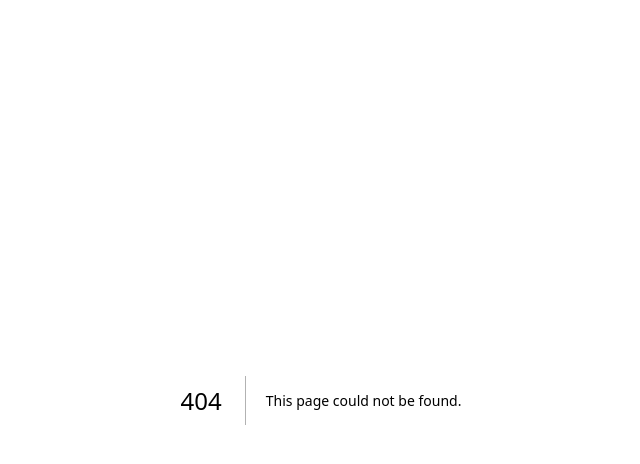
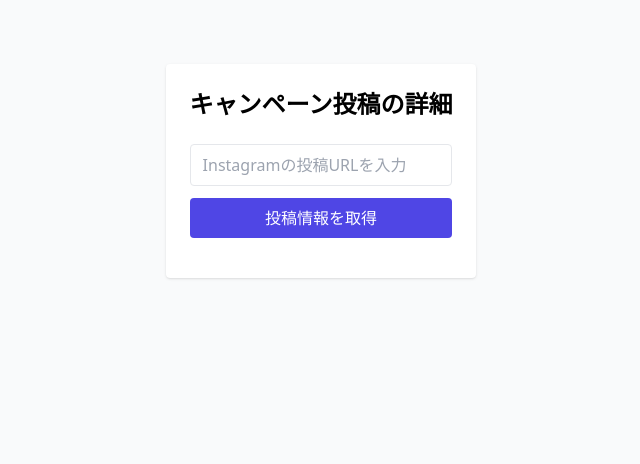
Before and after one commit to teishito/step4-richconnections-front, a Next.js app: page /campaign-detail in a window 1280 px wide. Before the commit this address had no page. Shown: the top 464 px of the page, without its empty margins (319-959 px from the left). Built offline with nearby package versions, Linux system fonts and the light colour scheme.

Commit message:
Create campaign-detail.js

```diff
--- /dev/null
+++ b/pages/campaign-detail.js
@@ -0,0 +1,11 @@
+import Header from "../components/Header";
+import Footer from "../components/Footer";
+import CampaignDetail from "../components/CampaignDetail";
+
+export default function CampaignDetailPage() {
+  return (
+    <div className="min-h-screen bg-gray-50 flex flex-col items-center p-4">
+      <CampaignDetail />
+    </div>
+  );
+}
```
